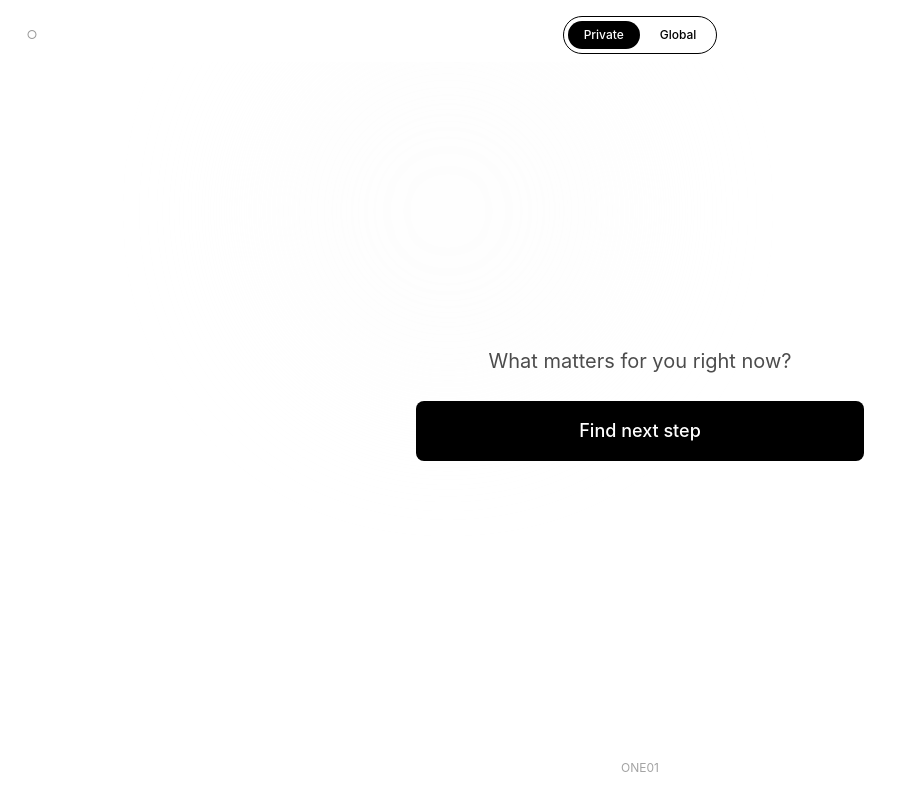
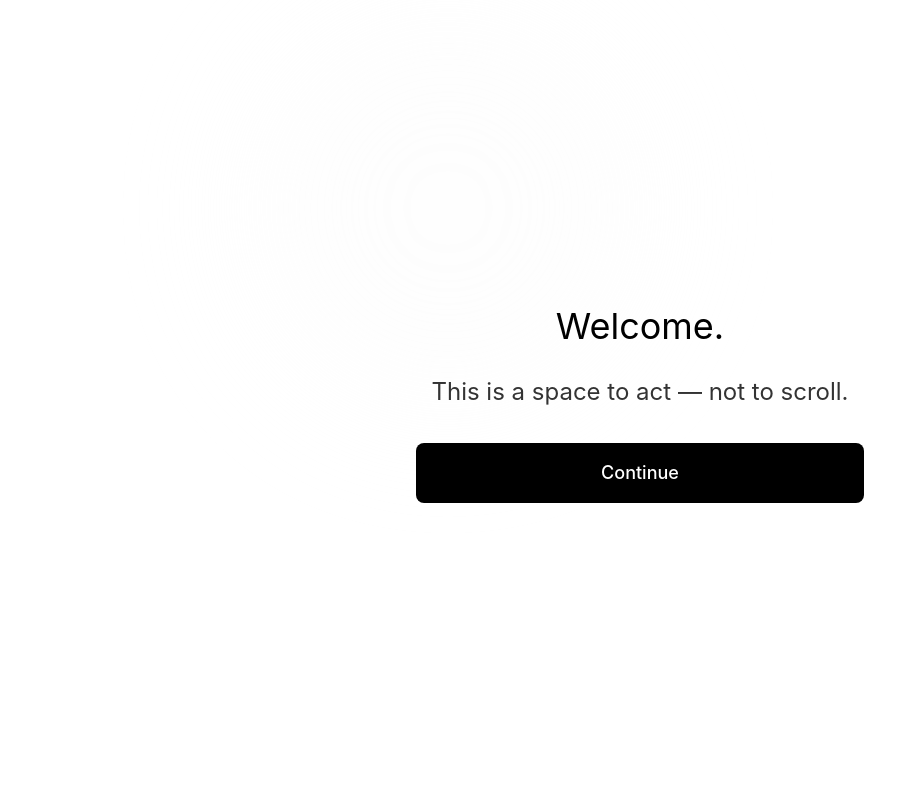
Before and after one commit to ONE01-Foundation/one-code, a Next.js app: page / in a window 1280 px wide. Shown: the whole page, without its empty margins (0-900 px from the left). Built offline with nearby package versions, Linux system fonts and the light colour scheme.

Commit message:
Add minimal Welcome Entry Flow: one-time welcome state, two-step flow (Welcome message + choice), smooth transition to main state, localStorage persistence, respects dark/light mode

```diff
--- a/components/OneScreen.tsx
+++ b/components/OneScreen.tsx
@@ -77,6 +77,30 @@ function saveMode(mode: Mode) {
   localStorage.setItem("one_mode", mode);
 }
 
+// Welcome flow management
+type WelcomeStep = "initial" | "choice" | "completed";
+
+function hasCompletedWelcome(): boolean {
+  if (typeof window === "undefined") return false;
+  return localStorage.getItem("one_welcome_completed") === "true";
+}
+
+function markWelcomeCompleted() {
+  if (typeof window === "undefined") return;
+  localStorage.setItem("one_welcome_completed", "true");
+}
+
+function getWelcomeChoice(): "want" | "offer" | null {
+  if (typeof window === "undefined") return null;
+  const stored = localStorage.getItem("one_welcome_choice");
+  return (stored as "want" | "offer") || null;
+}
+
+function saveWelcomeChoice(choice: "want" | "offer") {
+  if (typeof window === "undefined") return;
+  localStorage.setItem("one_welcome_choice", choice);
+}
+
 export default function OneScreen() {
   const [mode, setMode] = useState<Mode>(loadMode());
   const [currentLifeState, setCurrentLifeState] = useState<LifeState | null>(null);
@@ -85,6 +109,10 @@ export default function OneScreen() {
   const [nobodyMessage, setNobodyMessage] = useState<string>(NOBODY_MESSAGES.noAction);
   const [themeOverride, setThemeOverride] = useState<ThemeOverride>(loadThemeOverride());
   const [activeTheme, setActiveTheme] = useState<ActiveTheme>(getActiveTheme(themeOverride));
+  const [welcomeStep, setWelcomeStep] = useState<WelcomeStep>(
+    hasCompletedWelcome() ? "completed" : "initial"
+  );
+  const [showWelcome, setShowWelcome] = useState(!hasCompletedWelcome());
 
   const isPrivate = mode === "private";
   const isGlobal = mode === "global";
@@ -129,7 +157,10 @@ export default function OneScreen() {
   };
 
   // Load active LifeState and LifeAction on mount and when mode changes
+  // Skip if welcome flow is active
   useEffect(() => {
+    if (showWelcome) return; // Don't load main state during welcome
+
     if (isGlobal) {
       // Global mode: view only, no actions
       setCurrentLifeState(null);
@@ -156,7 +187,7 @@ export default function OneScreen() {
       setCurrentLifeAction(null);
       setNobodyMessage(NOBODY_MESSAGES.noAction);
     }
-  }, [mode, isPrivate, isGlobal, context]);
+  }, [mode, isPrivate, isGlobal, context, showWelcome]);
 
   // Update theme when override changes
   useEffect(() => {
@@ -267,6 +298,41 @@ export default function OneScreen() {
     }
   };
 
+  // Welcome flow handlers
+  const handleWelcomeContinue = () => {
+    setWelcomeStep("choice");
+  };
+
+  const handleWelcomeChoice = (choice: "want" | "offer") => {
+    saveWelcomeChoice(choice);
+    markWelcomeCompleted();
+
+    // Smooth transition to main state
+    setTimeout(() => {
+      setShowWelcome(false);
+      setWelcomeStep("completed");
+
+      // Initialize main state after welcome
+      if (!isGlobal) {
+        const activeState = getActiveLifeState(context);
+        if (activeState) {
+          setCurrentLifeState(activeState);
+          const activeAction = getActiveLifeAction(activeState.id);
+          if (activeAction) {
+            setCurrentLifeAction(activeAction);
+            setNobodyMessage(NOBODY_MESSAGES.actionReady);
+          } else {
+            generateActionForState(activeState);
+          }
+        } else {
+          setCurrentLifeState(null);
+          setCurrentLifeAction(null);
+          setNobodyMessage(NOBODY_MESSAGES.noAction);
+        }
+      }
+    }, 300); // Calm transition delay
+  };
+
   // Get global data (aggregated, anonymous)
   const getGlobalData = () => {
     // TODO: Aggregate LifeStates and LifeActions across all users
@@ -281,7 +347,8 @@ export default function OneScreen() {
 
   return (
     <div className="fixed inset-0 flex flex-col" style={{ backgroundColor: "var(--background)", color: "var(--foreground)" }}>
-      {/* Top: Theme Toggle (subtle corner) + Mode Toggle */}
+      {/* Top: Theme Toggle (subtle corner) + Mode Toggle - Hidden during welcome */}
+      {!showWelcome && (
         <div className="flex items-center justify-between pt-4 pb-2 px-4">
           {/* Theme Toggle (minimal, top-left) */}
           <button
@@ -328,6 +395,7 @@ export default function OneScreen() {
           {/* Spacer for balance */}
           <div className="w-8" />
         </div>
+      )}
 
       {/* Center: Focus Zone */}
       <div className="flex-1 flex items-center justify-center px-6 relative overflow-hidden">
@@ -344,7 +412,65 @@ export default function OneScreen() {
 
         {/* Center Content */}
         <div className="relative z-10 w-full max-w-md text-center">
-          {isGlobal ? (
+          {showWelcome ? (
+            /* Welcome Flow */
+            <div className="space-y-8 transition-all duration-500">
+              {welcomeStep === "initial" && (
+                /* Step 1: Initial Welcome */
+                <div className="space-y-8">
+                  <div className="space-y-4">
+                    <p className="text-3xl sm:text-4xl leading-relaxed font-normal" style={{ color: "var(--foreground)" }}>
+                      Welcome.
+                    </p>
+                    <p className="text-xl sm:text-2xl leading-relaxed opacity-80" style={{ color: "var(--foreground)" }}>
+                      This is a space to act — not to scroll.
+                    </p>
+                  </div>
+                  <button
+                    onClick={handleWelcomeContinue}
+                    className="w-full px-6 py-4 rounded-lg font-medium text-lg hover:opacity-90 transition-all duration-300"
+                    style={{
+                      backgroundColor: "var(--foreground)",
+                      color: "var(--background)",
+                    }}
+                  >
+                    Continue
+                  </button>
+                </div>
+              )}
+
+              {welcomeStep === "choice" && (
+                /* Step 2: Choice */
+                <div className="space-y-8">
+                  <p className="text-2xl sm:text-3xl leading-relaxed font-normal" style={{ color: "var(--foreground)" }}>
+                    What brings you here right now?
+                  </p>
+                  <div className="space-y-4">
+                    <button
+                      onClick={() => handleWelcomeChoice("want")}
+                      className="w-full px-6 py-5 rounded-lg font-medium text-lg hover:opacity-90 transition-all duration-300 text-left"
+                      style={{
+                        backgroundColor: "var(--foreground)",
+                        color: "var(--background)",
+                      }}
+                    >
+                      I want something
+                    </button>
+                    <button
+                      onClick={() => handleWelcomeChoice("offer")}
+                      className="w-full px-6 py-5 rounded-lg font-medium text-lg hover:opacity-90 transition-all duration-300 text-left"
+                      style={{
+                        backgroundColor: "var(--foreground)",
+                        color: "var(--background)",
+                      }}
+                    >
+                      I can offer something
+                    </button>
+                  </div>
+                </div>
+              )}
+            </div>
+          ) : isGlobal ? (
             /* Global Mode: View Only */
             <div className="space-y-4">
               <p className="text-lg mb-4" style={{ color: "var(--neutral-600)" }}>
@@ -442,10 +568,12 @@ export default function OneScreen() {
         </div>
       </div>
 
-      {/* Bottom: Minimal anchor */}
+      {/* Bottom: Minimal anchor - Hidden during welcome */}
+      {!showWelcome && (
         <div className="flex items-center justify-center pb-6 pt-4">
           <div className="text-xs" style={{ color: "var(--neutral-400)" }}>ONE01</div>
         </div>
+      )}
     </div>
   );
 }
```
Lines whose indentation alone changed are shown as unchanged.
